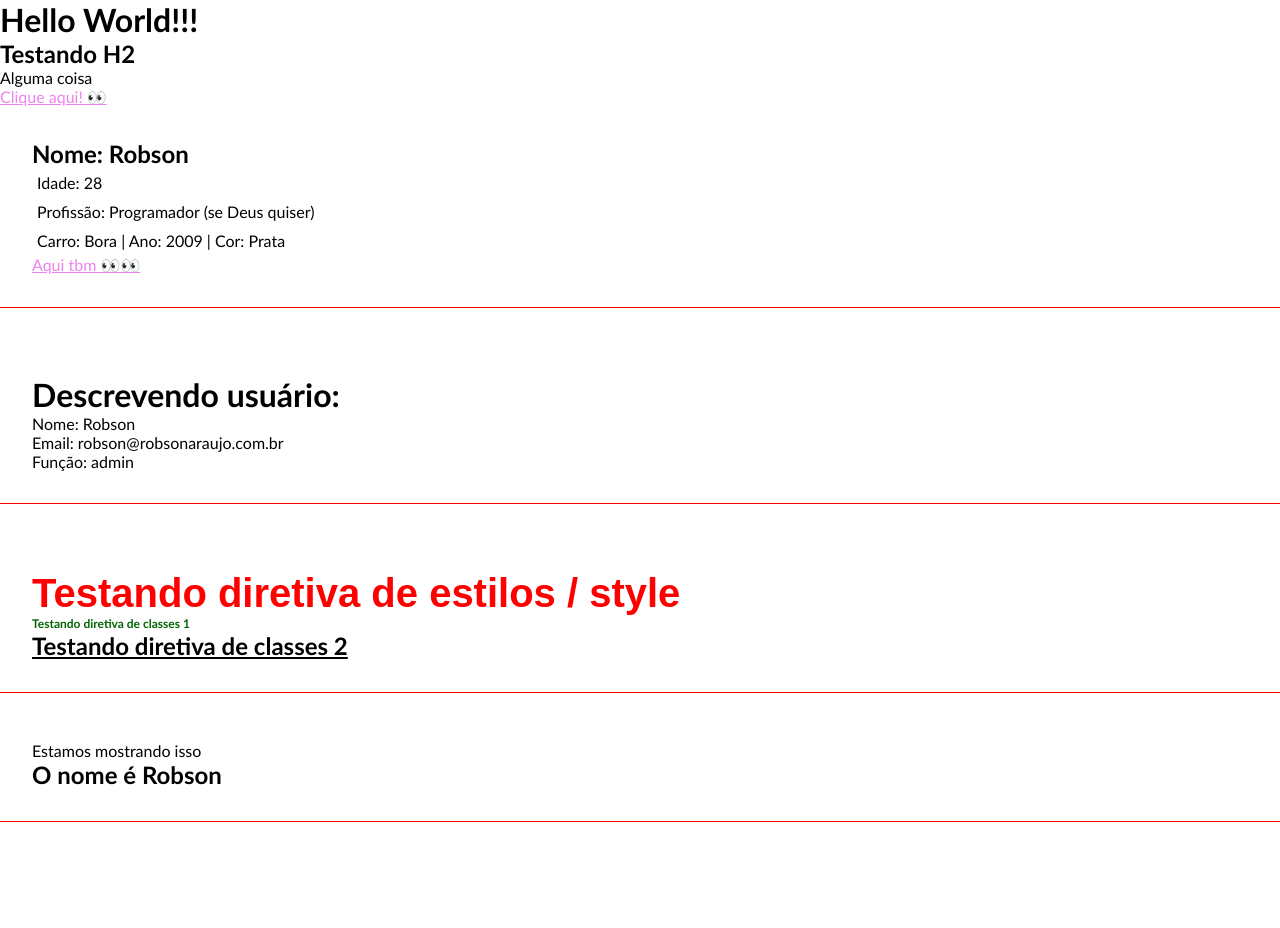
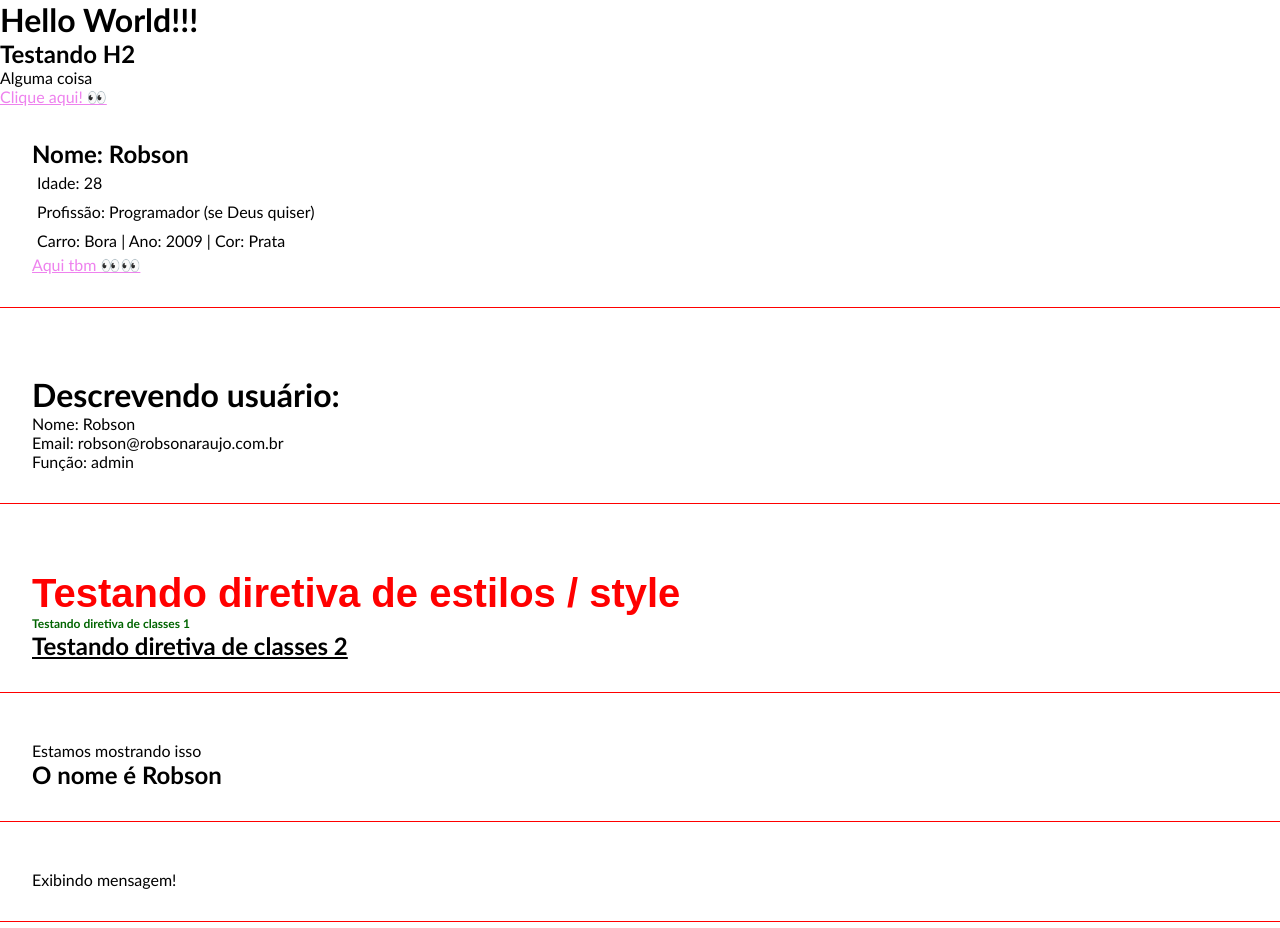
Before and after one commit to AraujoRobson/curso-angular, an Angular app: page / in a window 1280 px wide. Shown: the top 928 px of the page. Built offline with nearby package versions, Linux system fonts and the light colour scheme.

Commit message:
Added component `events`

```diff
--- a/src/app/app.component.html
+++ b/src/app/app.component.html
@@ -9,3 +9,4 @@
 <br />
 <app-directives></app-directives>
 <app-if-render></app-if-render>
+<app-events></app-events>
--- a/src/app/app.module.ts
+++ b/src/app/app.module.ts
@@ -7,6 +7,7 @@ import { FirstComponentComponent } from './components/first-component/first-comp
 import { ParentDataComponent } from './components/parent-data/parent-data.component';
 import { DirectivesComponent } from './components/directives/directives.component';
 import { IfRenderComponent } from './components/if-render/if-render.component';
+import { EventsComponent } from './components/events/events.component';
 
 @NgModule({
   declarations: [
@@ -14,7 +15,8 @@ import { IfRenderComponent } from './components/if-render/if-render.component';
     FirstComponentComponent,
     ParentDataComponent,
     DirectivesComponent,
-    IfRenderComponent
+    IfRenderComponent,
+    EventsComponent
   ],
   imports: [
     BrowserModule,
--- /dev/null
+++ b/src/app/components/events/events.component.html
@@ -0,0 +1,3 @@
+<div class="class">
+  <p>Exibindo mensagem!</p>
+</div>
```
Also changed, not shown: src/app/components/events/events.component.ts (added, +10 -0 lines), src/app/components/events/events.component.scss (added), 1 other file (tests, documents, lock files or other folders).
